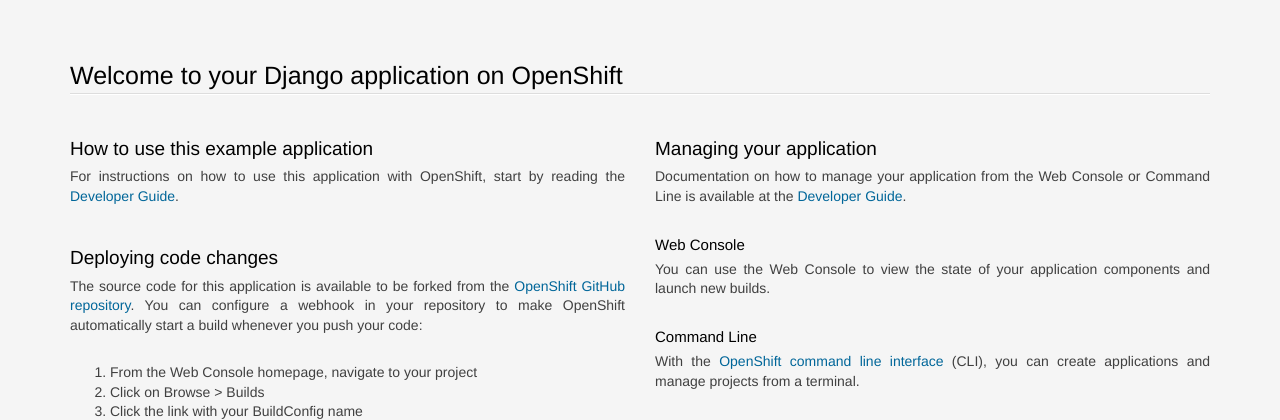
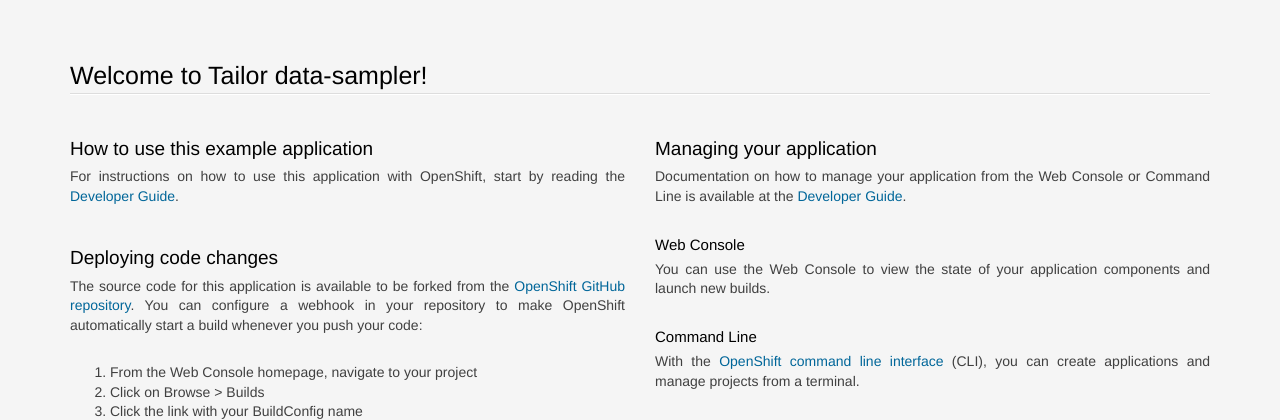
Before and after one commit to tentacool9/tailor, a Django app: page / in a window 1280 px wide. Shown: the top 420 px of the page. Run offline with Django 3.2, Linux system fonts and the light colour scheme; data comes from the database, SQL or seed files in the repository; some libraries are stand-ins or nearby versions.

Commit message:
Update index.html

```diff
--- a/welcome/templates/welcome/index.html
+++ b/welcome/templates/welcome/index.html
@@ -212,7 +212,7 @@ pre {
 
 <section class='container'>
           <hgroup>
-            <h1>Welcome to your Django application on OpenShift</h1>
+            <h1>Welcome to Tailor data-sampler!</h1>
           </hgroup>
 
 
```
